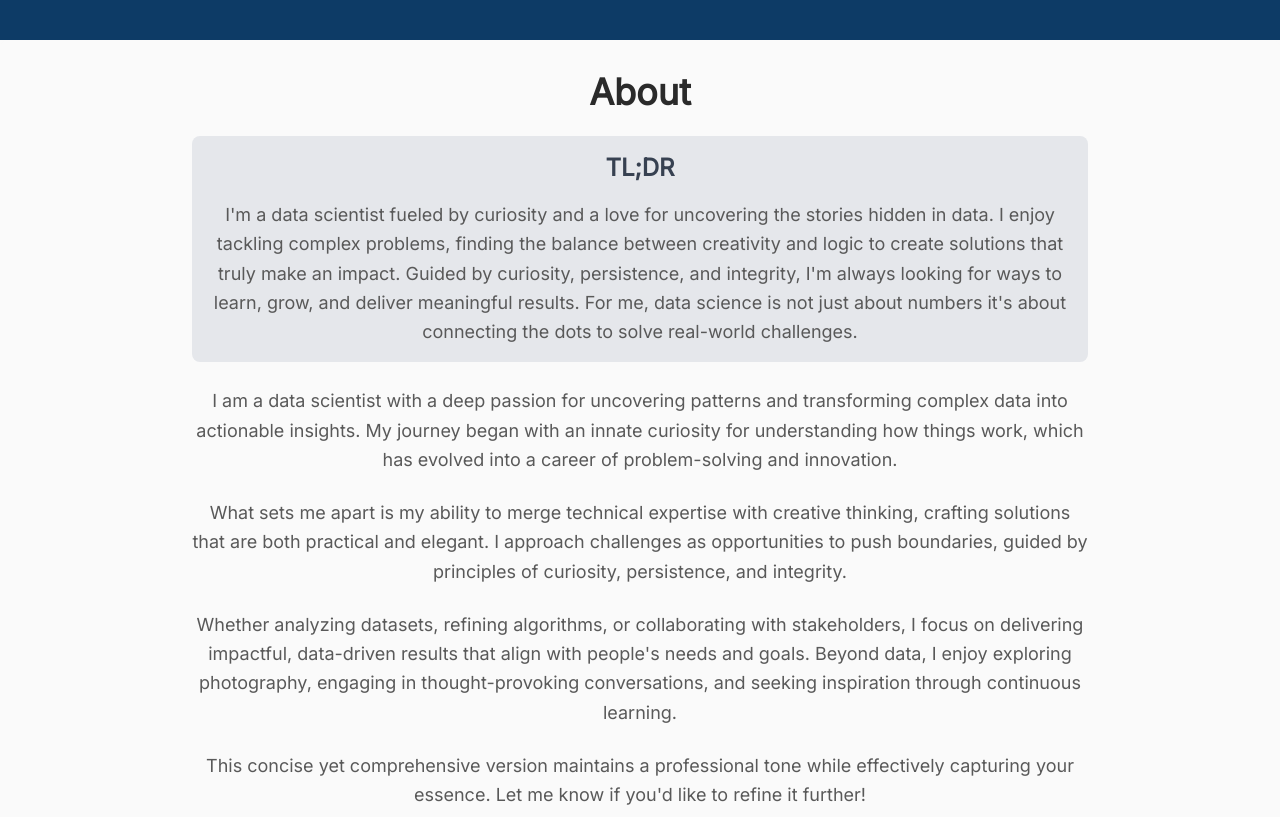
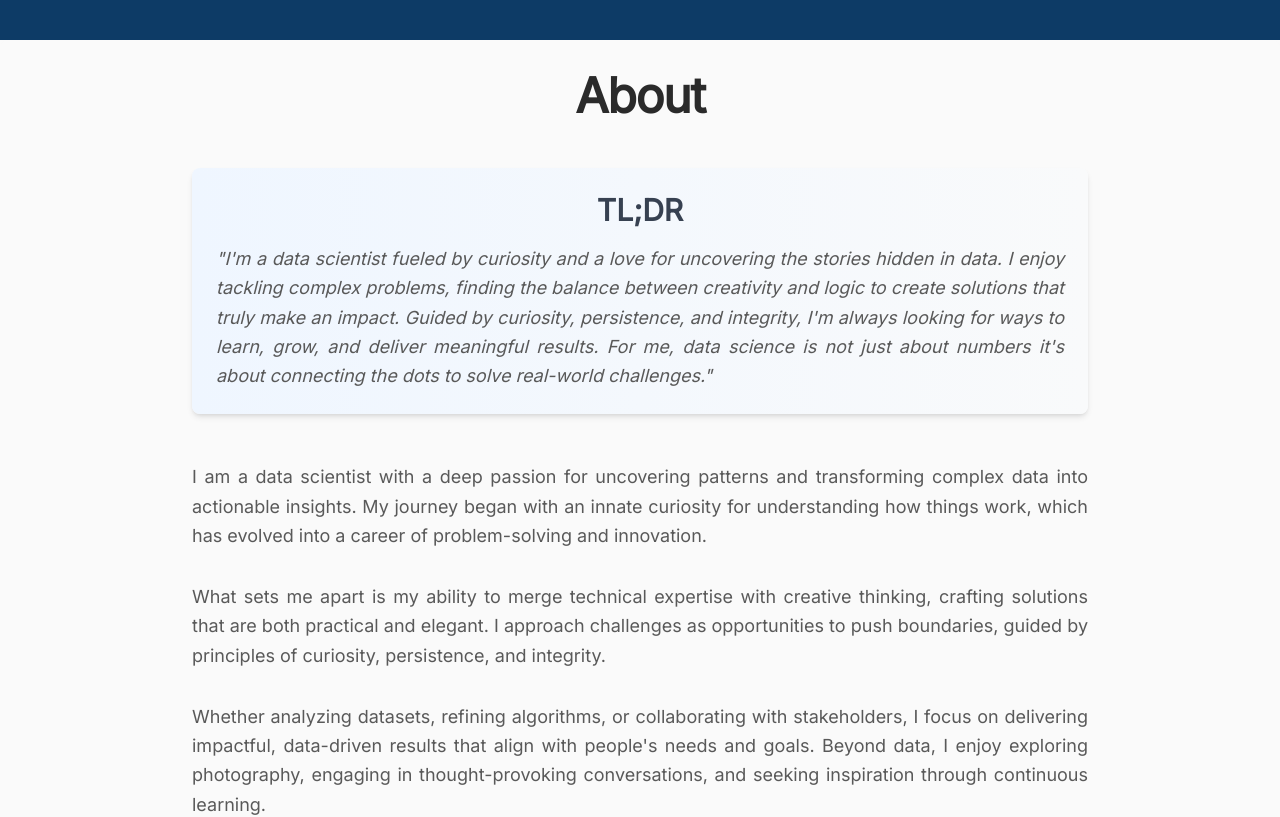
Before and after one commit to r-a-j/portfolio-v4, an Angular app: page /home in a window 1280 px wide. Shown: the part 820-1637 px from the top of the page. Built offline with nearby package versions, Linux system fonts and the light colour scheme.

Commit message:
Enhance About component with improved styling and layout, including a refined TL;DR section for better readability

```diff
--- a/src/app/components/about/about.component.html
+++ b/src/app/components/about/about.component.html
@@ -1,17 +1,20 @@
 <section id="about" class="p-8 bg-gray-100 text-primary rounded-lg shadow-lg">
-    <div class="max-w-4xl mx-auto text-center">
+    <div class="max-w-4xl mx-auto text-center space-y-12">
         <!-- Heading -->
-        <h2 class="text-4xl font-bold mb-6 text-gray-800">{{ aboutContent.heading }}</h2>
+        <h2 class="text-5xl font-extrabold mb-6 text-gray-800 tracking-tight">{{ aboutContent.heading }}</h2>
 
-        <!-- TL;DR Version -->
-        <div class="bg-gray-200 p-4 rounded-lg mb-6">
-            <h3 class="text-2xl font-semibold mb-4 text-gray-700">TL;DR</h3>
-            <p class="text-lg leading-relaxed text-gray-700">{{ aboutContent.tldr }}</p>
+        <!-- TL;DR Section -->
+        <div class="bg-gradient-to-r from-blue-50 to-gray-50 p-6 rounded-lg shadow-md">
+            <h3 class="text-3xl font-semibold mb-4 text-gray-700">TL;DR</h3>
+            <p class="text-lg leading-relaxed text-gray-600 italic text-justify">
+                "{{ aboutContent.tldr }}"
+            </p>
         </div>
 
         <!-- Full Content -->
-        <div class="space-y-6">
-            <p class="text-lg leading-relaxed text-gray-700" *ngFor="let paragraph of aboutContent.paragraphs">
+        <div class="space-y-8 text-left">
+            <p class="text-lg leading-relaxed text-gray-700 text-justify"
+                *ngFor="let paragraph of aboutContent.paragraphs">
                 {{ paragraph }}
             </p>
         </div>
@@ -19,7 +22,7 @@
         <!-- Button -->
         <div class="mt-8">
             <button (click)="openCV()"
-                class="bg-primary text-white font-semibold px-6 py-3 rounded-lg shadow-md hover:bg-primary-dark transition duration-300">
+                class="bg-blue-500 text-white font-semibold px-8 py-4 rounded-lg shadow-lg hover:bg-blue-600 transition-all duration-300 transform hover:scale-105">
                 {{ aboutContent.buttonText }}
             </button>
         </div>
--- a/src/app/components/about/about.component.scss
+++ b/src/app/components/about/about.component.scss
@@ -1,26 +1,42 @@
-// Section Styles
+// Ensure all text in the section is justified
 section {
     @apply p-8 rounded-lg shadow-lg;
     background-color: var(--color-secondary);
 
     h2 {
-        @apply text-4xl font-bold mb-6;
+        @apply text-5xl font-extrabold mb-6 tracking-tight;
         color: var(--color-text-primary);
     }
 
     p {
-        @apply text-lg leading-relaxed;
+        @apply text-lg leading-relaxed text-justify; // Add text-justify for all paragraphs
         color: var(--color-text-secondary);
     }
 
     button {
         background-color: var(--color-primary);
         color: #fff;
-        @apply font-semibold px-6 py-3 rounded-lg shadow-md transition duration-300;
+        @apply font-semibold px-6 py-3 rounded-lg shadow-md transition-all duration-300 transform;
 
         &:hover {
             background-color: var(--color-primary-hover);
+            @apply scale-105;
         }
+    }
+}
+
+// TL;DR Section Styles
+.tldr {
+    @apply bg-gray-200 p-4 rounded-lg mb-6;
+
+    h3 {
+        @apply text-3xl font-semibold mb-4;
+        color: var(--color-text-primary);
+    }
+
+    p {
+        @apply text-lg leading-relaxed italic text-justify;
+        color: var(--color-text-secondary);
     }
 }
 
@@ -32,23 +48,15 @@ section {
         @apply rounded-lg shadow-lg relative;
 
         background-color: var(--color-secondary);
-        /* Modal size */
         width: clamp(80vw, 80%, 60vw);
         height: clamp(80vh, 80%, 60vh);
 
-        /* Enable scrolling but hide scrollbar */
         overflow-y: auto;
-        scrollbar-width: none;
-        /* Firefox */
-        -ms-overflow-style: none;
-        /* IE and Edge */
 
         &::-webkit-scrollbar {
             display: none;
-            /* Chrome, Safari, Opera */
         }
 
-        /* Header with Title and Close Button */
         .modal-header {
             @apply flex items-center justify-between px-4 py-2 border-b;
             border-color: var(--color-border);
@@ -74,18 +82,12 @@ section {
                     box-shadow: var(--box-shadow-hover);
                 }
 
-                &:focus {
-                    @apply ring-2 ring-offset-2;
-                    ring-color: var(--color-accent);
-                }
-
                 &:active {
                     transform: scale(0.95);
                 }
             }
         }
 
-        /* PDF Viewer */
         .pdf-viewer {
             @apply w-full h-full rounded;
             min-height: 80%;
@@ -93,32 +95,14 @@ section {
     }
 }
 
-// Mobile-specific styles
 @media (max-width: 768px) {
     section {
         button {
-            /* Adjust button styling for mobile */
             @apply px-4 py-2 text-sm;
         }
     }
 
     .modal-overlay {
         display: none;
-        /* Hide modal entirely on mobile */
     }
 }
-
-// TL;DR Section Styles
-.tldr {
-    @apply bg-gray-200 p-4 rounded-lg mb-6;
-
-    h3 {
-        @apply text-2xl font-semibold mb-4;
-        color: var(--color-text-primary);
-    }
-
-    p {
-        @apply text-lg leading-relaxed;
-        color: var(--color-text-secondary);
-    }
-}
```
